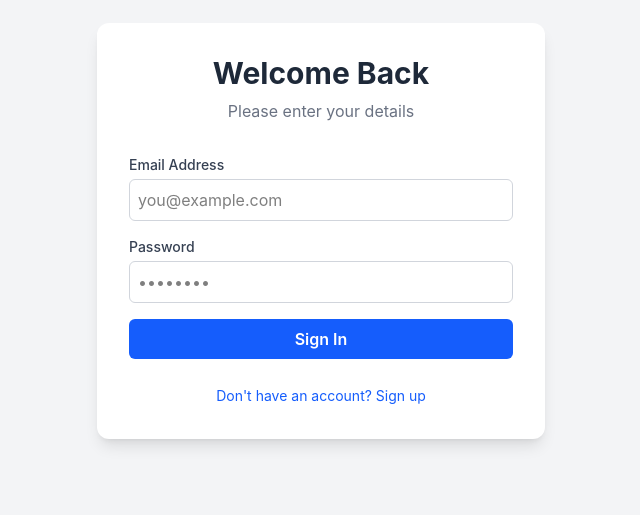
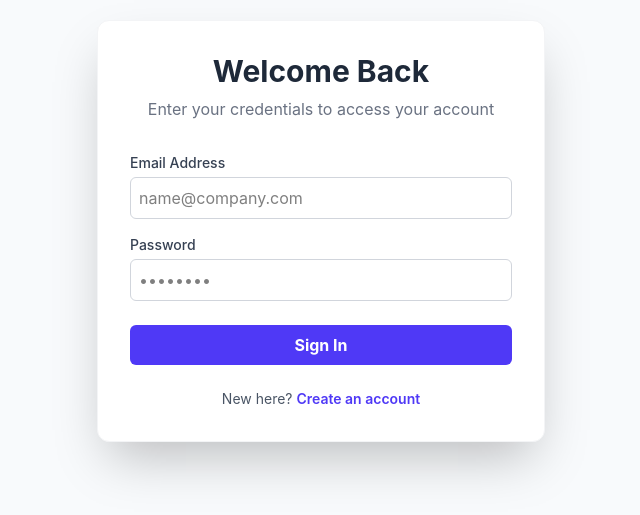
Before and after one commit to primecodestudio74-ui/CyberAttacks, a React app in the folder frontend/: page / in a window 1280 px wide. Shown: the part 169-684 px from the top of the page, without its empty margins (319-959 px from the left). Built offline with nearby package versions, Linux system fonts and the light colour scheme; the HTML template or start-up script is replaced by a standard one.

Commit message:
UI for signup and loginpage

```diff
--- a/frontend/pages/AuthPage.jsx
+++ b/frontend/pages/AuthPage.jsx
@@ -1,69 +1,94 @@
-import React, { useState } from 'react';
+import React from 'react';
+import { BrowserRouter as Router, Routes, Route, Link, useNavigate } from 'react-router-dom';
+import HomePage from './HomePage';
 
-const AuthPage = () => {
-  const [isLogin, setIsLogin] = useState(true);
+// Reusable Input Component
+const AuthInput = ({ label, type, placeholder }) => (
+  <div className="mb-4 text-left">
+    <label className="block text-sm font-medium text-gray-700">{label}</label>
+    <input
+      type={type}
+      className="w-full mt-1 p-2 border border-gray-300 rounded-md focus:ring-2 focus:ring-indigo-500 outline-none transition"
+      placeholder={placeholder}
+      required
+    />
+  </div>
+);
+
+// --- LOGIN PAGE ---
+const LoginPage = () => {
+  const navigate = useNavigate();
+
+  const handleLogin = (e) => {
+    e.preventDefault();
+    // Logic for authentication goes here
+    navigate('/home');
+  };
 
   return (
-    <div className="min-h-screen bg-gray-100 flex items-center justify-center p-4">
-      <div className="max-w-md w-full bg-white rounded-xl shadow-lg p-8">
-        {/* Header */}
-        <div className="text-center mb-8">
-          <h2 className="text-3xl font-bold text-gray-800">
-            {isLogin ? 'Welcome Back' : 'Create Account'}
-          </h2>
-          <p className="text-gray-500 mt-2">
-            {isLogin ? 'Please enter your details' : 'Join our community today'}
-          </p>
-        </div>
+    <div className="max-w-md w-full bg-white rounded-xl shadow-2xl p-8 border border-gray-100">
+      <h2 className="text-3xl font-bold text-gray-800 text-center mb-2">Welcome Back</h2>
+      <p className="text-gray-500 text-center mb-8">Enter your credentials to access your account</p>
 
-        {/* Form */}
-        <form className="space-y-4" onSubmit={(e) => e.preventDefault()}>
-          {!isLogin && (
-            <div>
-              <label className="block text-sm font-medium text-gray-700">Full Name</label>
-              <input
-                type="text"
-                className="w-full mt-1 p-2 border border-gray-300 rounded-md focus:ring-2 focus:ring-blue-500 outline-none transition"
-                placeholder="John Doe"
-              />
-            </div>
-          )}
+      <form onSubmit={handleLogin}>
+        <AuthInput label="Email Address" type="email" placeholder="name@company.com" />
+        <AuthInput label="Password" type="password" placeholder="••••••••" />
 
-          <div>
-            <label className="block text-sm font-medium text-gray-700">Email Address</label>
-            <input
-              type="email"
-              className="w-full mt-1 p-2 border border-gray-300 rounded-md focus:ring-2 focus:ring-blue-500 outline-none transition"
-              placeholder="you@example.com"
-            />
-          </div>
+        <button type="submit" className="w-full bg-indigo-600 hover:bg-indigo-700 text-white font-bold py-2 rounded-md transition duration-200 mt-2">
+          Sign In
+        </button>
+      </form>
 
-          <div>
-            <label className="block text-sm font-medium text-gray-700">Password</label>
-            <input
-              type="password"
-              className="w-full mt-1 p-2 border border-gray-300 rounded-md focus:ring-2 focus:ring-blue-500 outline-none transition"
-              placeholder="••••••••"
-            />
-          </div>
-
-          <button className="w-full bg-blue-600 hover:bg-blue-700 text-white font-semibold py-2 rounded-md transition duration-200">
-            {isLogin ? 'Sign In' : 'Sign Up'}
-          </button>
-        </form>
-
-        {/* Footer Toggle */}
-        <div className="mt-6 text-center">
-          <button
-            onClick={() => setIsLogin(!isLogin)}
-            className="text-sm text-blue-600 hover:underline"
-          >
-            {isLogin ? "Don't have an account? Sign up" : "Already have an account? Log in"}
-          </button>
-        </div>
-      </div>
+      <p className="mt-6 text-center text-sm text-gray-600">
+        New here? <Link to="/signup" className="text-indigo-600 font-semibold hover:underline">Create an account</Link>
+      </p>
     </div>
   );
 };
 
-export default AuthPage;
+// --- SIGNUP PAGE ---
+const SignupPage = () => {
+  const navigate = useNavigate();
+
+  const handleSignup = (e) => {
+    e.preventDefault();
+    navigate('/home');
+  };
+
+  return (
+    <div className="max-w-md w-full bg-white rounded-xl shadow-2xl p-8 border border-gray-100">
+      <h2 className="text-3xl font-bold text-gray-800 text-center mb-2">Get Started</h2>
+      <p className="text-gray-500 text-center mb-8">Create a free account and start building</p>
+
+      <form onSubmit={handleSignup}>
+        <AuthInput label="Full Name" type="text" placeholder="Jane Doe" />
+        <AuthInput label="Email Address" type="email" placeholder="name@company.com" />
+        <AuthInput label="Password" type="password" placeholder="••••••••" />
+
+        <button type="submit" className="w-full bg-green-600 hover:bg-green-700 text-white font-bold py-2 rounded-md transition duration-200 mt-2">
+          Create Account
+        </button>
+      </form>
+
+      <p className="mt-6 text-center text-sm text-gray-600">
+        Already have an account? <Link to="/login" className="text-indigo-600 font-semibold hover:underline">Log in</Link>
+      </p>
+    </div>
+  );
+};
+
+// --- MAIN APP ---
+export default function App() {
+  return (
+    <Router>
+      <div className="min-h-screen bg-slate-50 flex items-center justify-center p-4 font-sans">
+        <Routes>
+          <Route path="/" element={<LoginPage />} />
+          <Route path="/login" element={<LoginPage />} />
+          <Route path="/signup" element={<SignupPage />} />
+          <Route path="/home" element={<HomePage />} />
+        </Routes>
+      </div>
+    </Router>
+  );
+}
--- /dev/null
+++ b/frontend/pages/HomePage.jsx
@@ -0,0 +1,11 @@
+import React from 'react'
+
+const HomePage = () => {
+  return (
+    <div>
+      <h1>Home Page</h1>
+    </div>
+  )
+}
+
+export default HomePage
```
Also changed, not shown: frontend/public/theme.txt.
